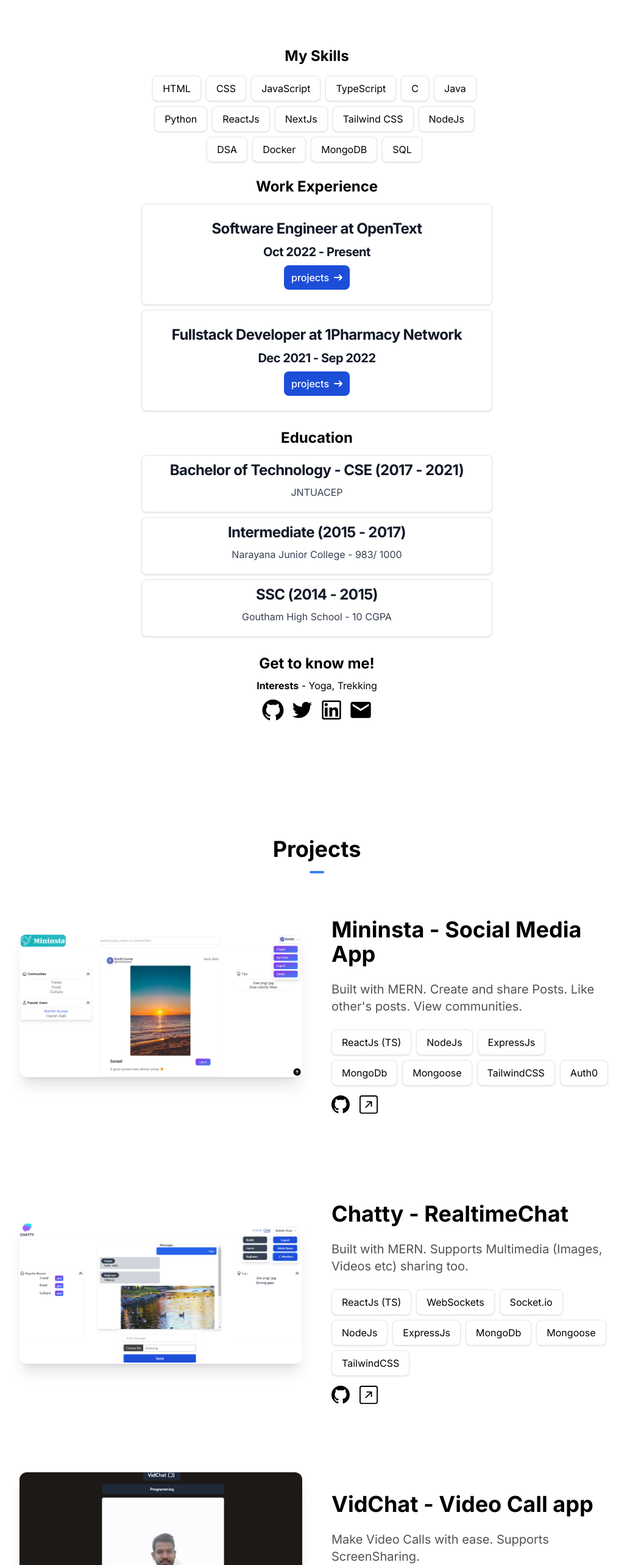
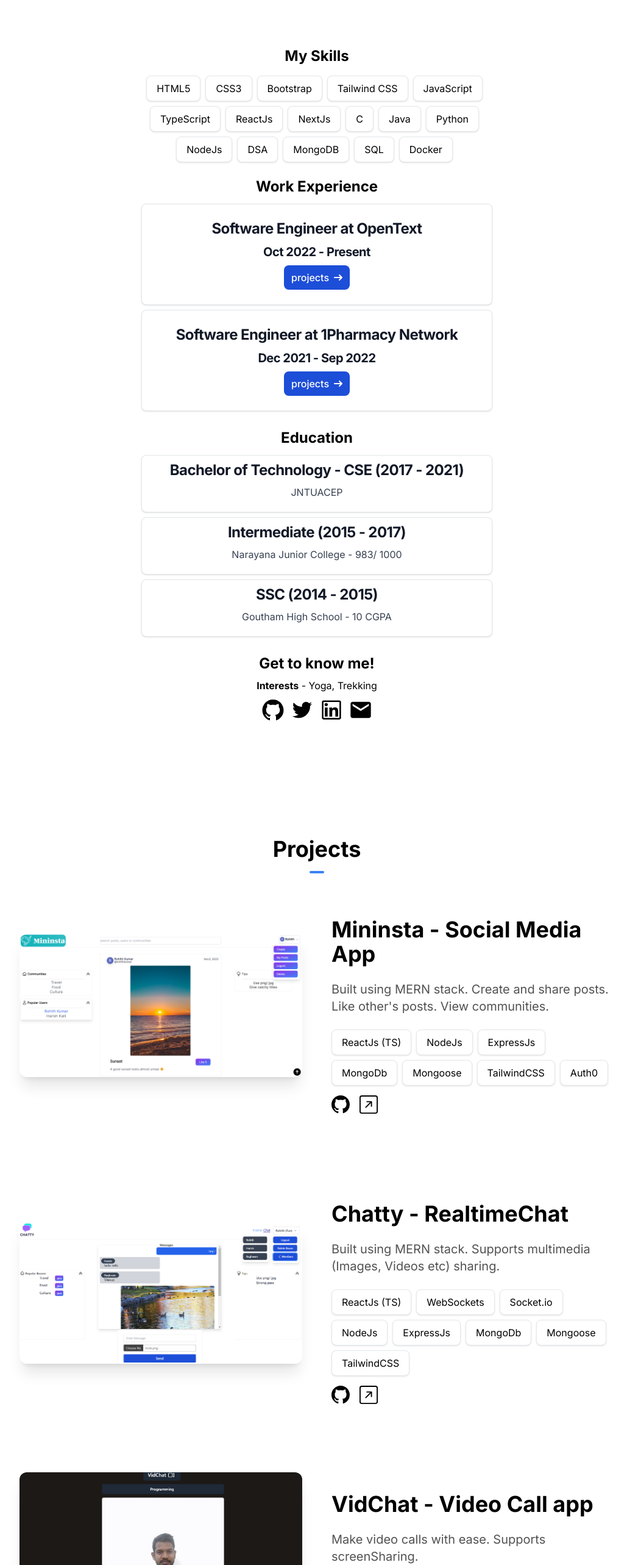
Before and after one commit to rohitbrk/portfolio, a Next.js app: page / in a window 1280 px wide. Shown: the part 920-3486 px from the top of the page at 61% size, without its empty margins (120-1149 px from the left). Built offline with nearby package versions, Linux system fonts and the light colour scheme.

Commit message:
add skills

```diff
--- a/src/components/MySkills.tsx
+++ b/src/components/MySkills.tsx
@@ -1,21 +1,22 @@
 import TechCard from "./common/TechCard";
 
 const skills = [
-  "HTML",
-  "CSS",
+  "HTML5",
+  "CSS3",
+  "Bootstrap",
+  "Tailwind CSS",
   "JavaScript",
   "TypeScript",
+  "ReactJs",
+  "NextJs",
   "C",
   "Java",
   "Python",
-  "ReactJs",
-  "NextJs",
-  "Tailwind CSS",
   "NodeJs",
   "DSA",
-  "Docker",
   "MongoDB",
   "SQL",
+  "Docker",
 ];
 const MySkills = () => {
   return (
--- a/src/components/Projects.tsx
+++ b/src/components/Projects.tsx
@@ -9,7 +9,7 @@ const projects = [
   {
     name: "Mininsta - Social Media App",
     description:
-      "Built with MERN. Create and share Posts. Like other's posts. View communities.",
+      "Built using MERN stack. Create and share posts. Like other's posts. View communities.",
     image: "/project-mininsta.png",
     github: "https://github.com/rohitbrk/mininsta",
     link: "https://mininsta.vercel.app/",
@@ -26,7 +26,7 @@ const projects = [
   {
     name: "Chatty - RealtimeChat",
     description:
-      "Built with MERN. Supports Multimedia (Images, Videos etc) sharing too.",
+      "Built using MERN stack. Supports multimedia (Images, Videos etc) sharing.",
     image: "/project-chatty.png",
     github: "https://github.com/rohitbrk/chatty",
     link: "https://chatty-easy-app.vercel.app/",
@@ -43,7 +43,7 @@ const projects = [
   },
   {
     name: "VidChat - Video Call app",
-    description: "Make Video Calls with ease. Supports ScreenSharing.",
+    description: "Make video calls with ease. Supports screenSharing.",
     image: "/project-vidchat.png",
     github: "https://github.com/rohitbrk/vidchat",
     link: "https://vidchat-black.vercel.app/",
@@ -60,7 +60,7 @@ const projects = [
   {
     name: "Predict Nationality",
     description:
-      "Just A Fun App which will predict the nationality based on person's name",
+      "Just A Fun app which will predict the nationality based on person's name",
     image: "/project-predict-nationality.png",
     github: "https://github.com/rohitbrk/prediction-app-nextjs13",
     link: "https://prediction-app-nextjs.vercel.app/",
--- a/src/components/WorkExperience.tsx
+++ b/src/components/WorkExperience.tsx
@@ -9,7 +9,7 @@ const workExperience = [
   },
   {
     id: 2,
-    role: "Fullstack Developer",
+    role: "Software Engineer",
     company: "1Pharmacy Network",
     period: "Dec 2021 - Sep 2022",
   },
```
